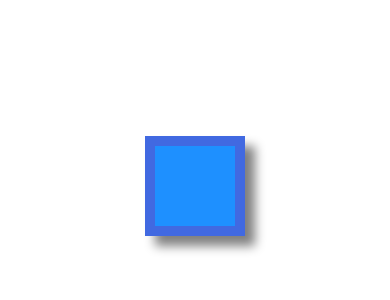
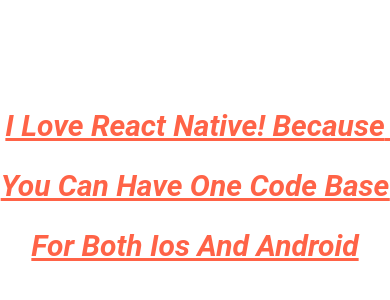
Before and after one commit to ihab-sensei/DoneWithIt_ReactNative, a React Native app: screen / in a window 390 px wide. Shown: the part 236-536 px from the top of the page. Built offline with nearby package versions, Linux system fonts and the light colour scheme.

Commit message:
style Text component

```diff
--- a/App.js
+++ b/App.js
@@ -1,5 +1,5 @@
 import React from "react";
-import { View } from "react-native";
+import { Text, View } from "react-native";
 import ViewImageScreen from "./app/screens/ViewImageScreen";
 
 export default function App() {
@@ -12,20 +12,22 @@
         alignItems: "center",
       }}
     >
-      <View
+      <Text
         style={{
-          width: 100,
-          height: 100,
-          backgroundColor: "dodgerblue",
-          borderWidth: 10,
-          borderColor: "royalblue",
-          shadowColor: "grey",
-          shadowOffset: { height: 10, width: 10 },
-          shadowOpacity: 1,
-          shadowRadius: 10,
-          elevation: 20,
+          fontSize: 30,
+          fontFamily: "Roboto",
+          fontStyle: "italic",
+          fontWeight: "bold",
+          color: "tomato",
+          textTransform: "capitalize",
+          textDecorationLine: "underline",
+          lineHeight: 60,
+          textAlign: "center",
         }}
-      ></View>
+      >
+        I love react native! because you can have one code base for both ios and
+        android
+      </Text>
     </View>
   );
 }
```
